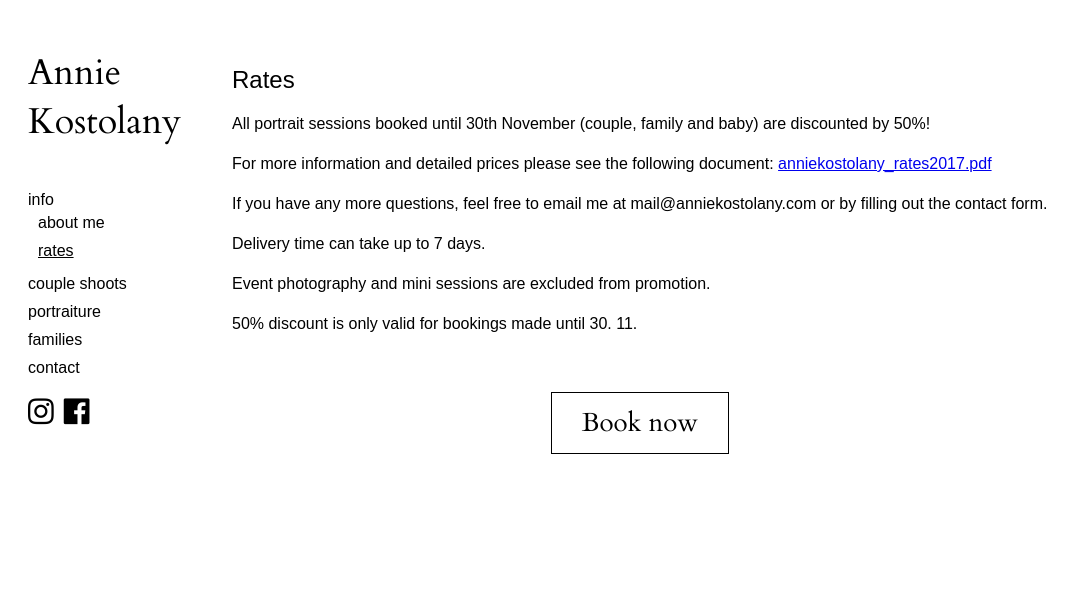
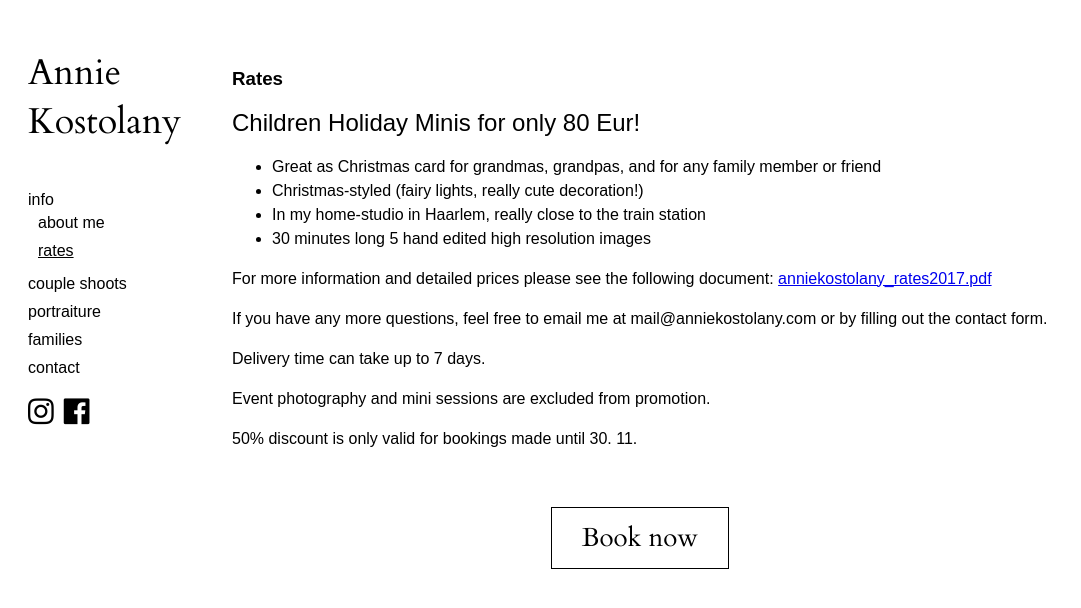
Before and after one commit to 3n1k0/anniekostolany.com, a React app: page /pricing in a window 1280 px wide. Shown: the top 608 px of the page, without its empty margins (0-1081 px from the left). Built offline with nearby package versions, Linux system fonts and the light colour scheme.

Commit message:
Update Pricing.jsx

```diff
--- a/src/components/pages/Pricing.jsx
+++ b/src/components/pages/Pricing.jsx
@@ -5,8 +5,17 @@ import RatesDownloadLink from '../RatesDownloadLink';
 
 export default () => (
 	<Page>
-		<h2>Rates</h2>
-		<p>All portrait sessions booked until 30th November (couple, family and baby) are discounted by 50%!</p>
+		<h3>Rates</h3>
+
+		<h2>Children Holiday Minis for only 80 Eur!</h2>
+		<p>
+			<ul>
+			<li>Great as Christmas card for grandmas, grandpas, and for any family member or friend</li>
+			<li>Christmas-styled (fairy lights, really cute decoration!)</li>
+			<li>In my home-studio in Haarlem, really close to the train station</li>
+			<li>30 minutes long  5 hand edited high resolution images</li>
+			</ul></p>
+
 		<p>For more information and detailed prices please see the following document: <RatesDownloadLink>anniekostolany_rates2017.pdf</RatesDownloadLink></p>
 
 
```
